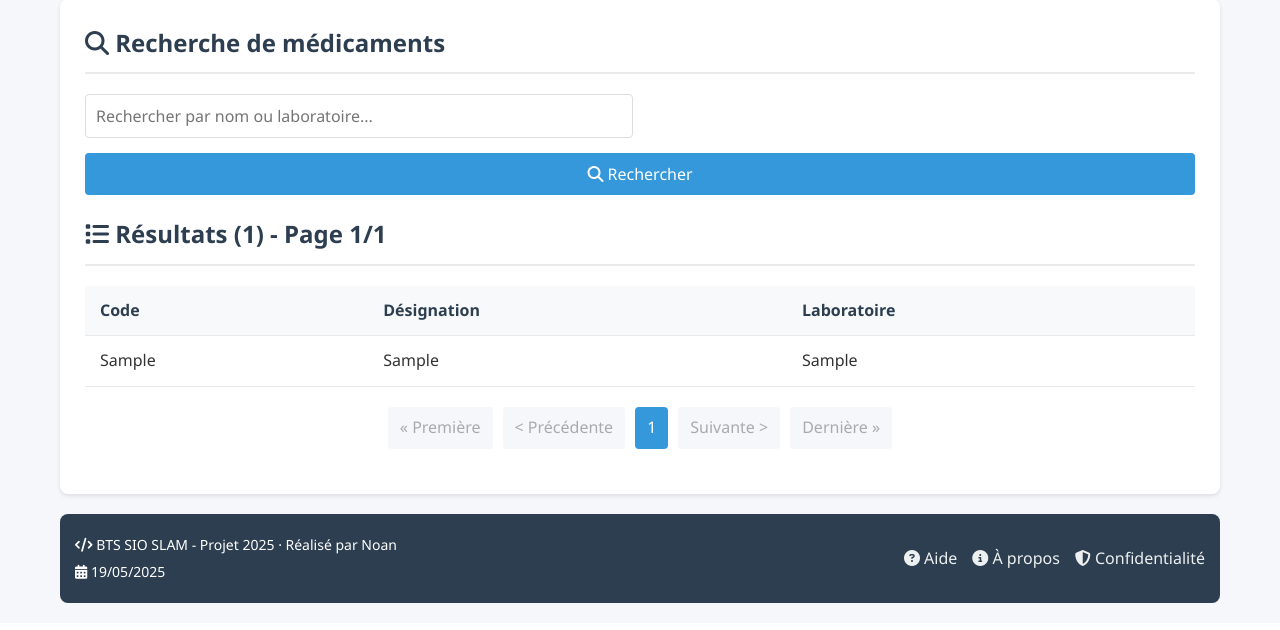
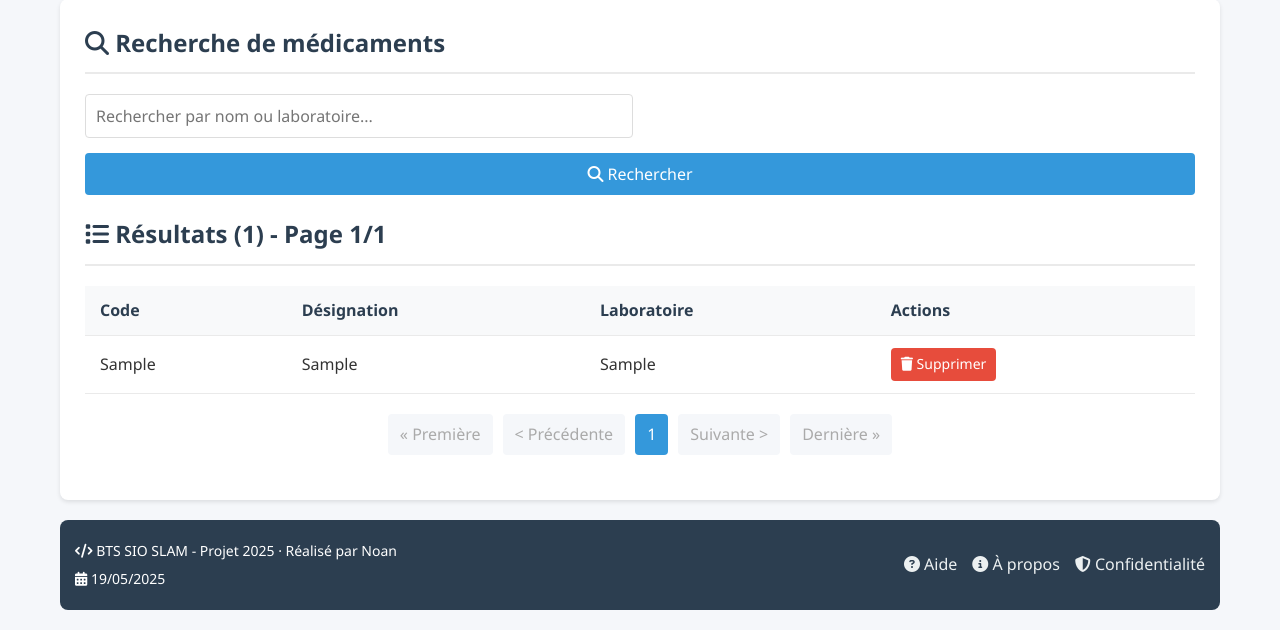
Before and after one commit to NoanBregeon/consultation_medical, a PHP site: page /views/medicament.php in a window 1280 px wide. Shown: the part 201-831 px from the top of the page. Before the commit the page ends 804 px from the top, so only its background shows below. Run offline with PHP 8.4, Linux system fonts and the light colour scheme; tables that the repository leaves empty hold one stand-in row (values such as "Sample post").

Commit message:
Update medicament.php

```diff
--- a/views/medicament.php
+++ b/views/medicament.php
@@ -85,6 +85,7 @@ if ($currentPage > $totalPages && $totalPages > 0) {
                         <th>Code</th>
                         <th>Désignation</th>
                         <th>Laboratoire</th>
+                        <th>Actions</th>
                     </tr>
                 </thead>
                 <tbody>
@@ -93,6 +94,13 @@ if ($currentPage > $totalPages && $totalPages > 0) {
                             <td><?= htmlspecialchars($med["Code_medicament"]) ?></td>
                             <td><?= htmlspecialchars($med["Designation"]) ?></td>
                             <td><?= htmlspecialchars($med["Laboratoire"]) ?></td>
+                            <td>
+                                <a href="../controllers/MedicamentController.php?action=delete&code=<?= $med["Code_medicament"] ?>&page=<?= $currentPage ?><?= isset($_GET['q']) ? '&q=' . urlencode($_GET['q']) : '' ?>"
+                                   class="btn-delete"
+                                   onclick="return confirm('Êtes-vous sûr de vouloir supprimer ce médicament ?');">
+                                    <i class="fas fa-trash"></i> Supprimer
+                                </a>
+                            </td>
                         </tr>
                     <?php endforeach; ?>
                 </tbody>
```
